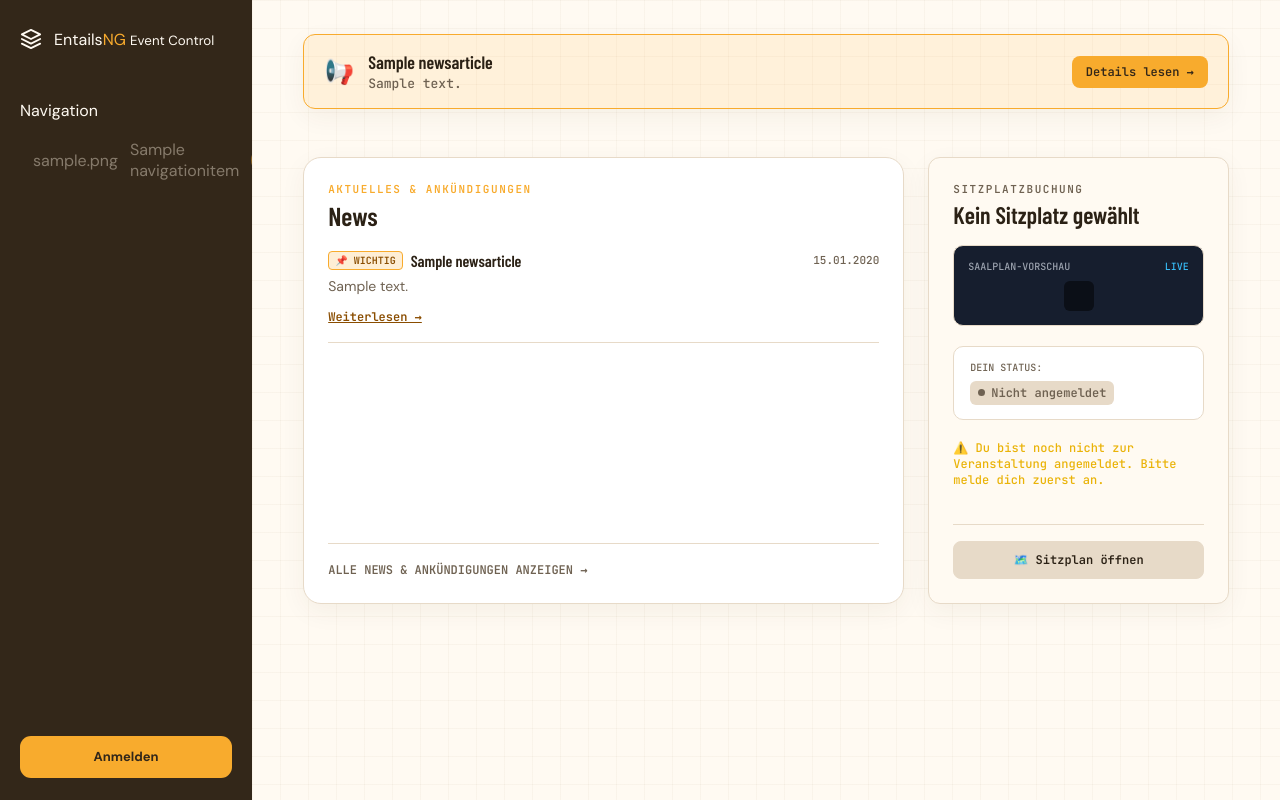
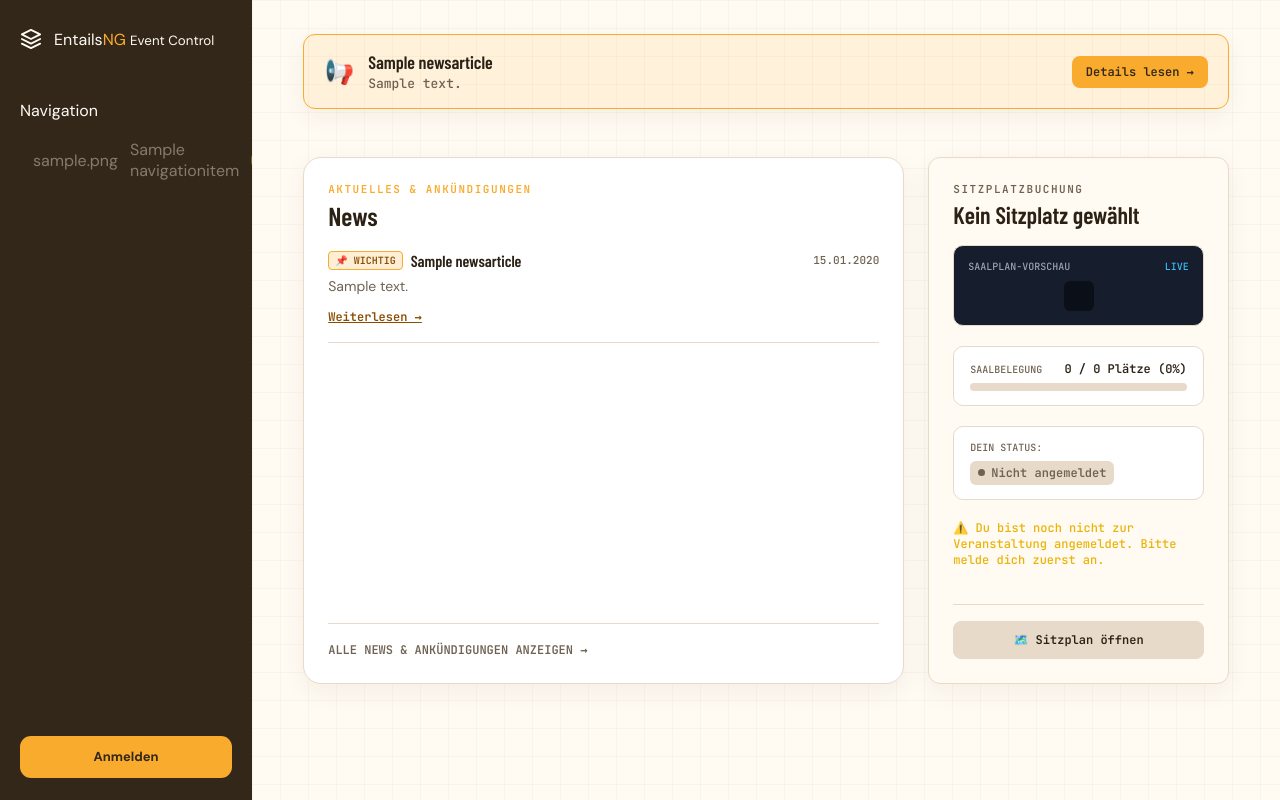
Before and after one commit to eschafellner/EntailsNG, a Django app: page / in a window 1280 px wide. Run offline with Django 5.2, Linux system fonts and the light colour scheme; tables that the repository leaves empty hold one stand-in row (values such as "Sample post"); parts of the project's set-up code (start-up, migrations or seed data) failed here and were passed over; some web fonts are replaced.

Commit message:
feat: Always display seating plan occupancy stats on Dashboard for all visitors

```diff
--- a/configuration/context_processors.py
+++ b/configuration/context_processors.py
@@ -141,6 +141,27 @@ def feature_flags(request):
     upcoming_event = Event.objects.filter(is_active=True).first()
     context['upcoming_event'] = upcoming_event
 
+    # Event Kapazität & Belegungsquote für Fortschrittsbalken berechnen (immer verfügbar)
+    if upcoming_event:
+        seat_cells = SeatingCell.objects.filter(
+            plan__event=upcoming_event,
+            cell_type=SeatingCell.CellType.SEAT,
+        )
+        total_seats = seat_cells.count()
+        reserved_seats = seat_cells.filter(
+            reservation_status__in=[
+                SeatingCell.ReservationStatus.PRE_RESERVED,
+                SeatingCell.ReservationStatus.RESERVED,
+            ]
+        ).count()
+        capacity_percent = (
+            int((reserved_seats / total_seats) * 100) if total_seats > 0 else 0
+        )
+
+        context['event_total_seats'] = total_seats
+        context['event_reserved_seats'] = reserved_seats
+        context['event_capacity_percent'] = capacity_percent
+
     if not (request.user.is_authenticated and upcoming_event):
         return context
 
@@ -172,25 +193,4 @@ def feature_flags(request):
             cell.seat_label or f'Pos ({cell.x},{cell.y})'
         )
 
-    # Event Kapazität & Belegungsquote für Fortschrittsbalken berechnen
-    if upcoming_event:
-        seat_cells = SeatingCell.objects.filter(
-            plan__event=upcoming_event,
-            cell_type=SeatingCell.CellType.SEAT,
-        )
-        total_seats = seat_cells.count()
-        reserved_seats = seat_cells.filter(
-            reservation_status__in=[
-                SeatingCell.ReservationStatus.PRE_RESERVED,
-                SeatingCell.ReservationStatus.RESERVED,
-            ]
-        ).count()
-        capacity_percent = (
-            int((reserved_seats / total_seats) * 100) if total_seats > 0 else 0
-        )
-
-        context['event_total_seats'] = total_seats
-        context['event_reserved_seats'] = reserved_seats
-        context['event_capacity_percent'] = capacity_percent
-
     return context
--- a/templates/dashboard.html
+++ b/templates/dashboard.html
@@ -400,21 +400,25 @@ document.addEventListener('DOMContentLoaded', function() {
           </script>
         {% endif %}
 
-        <!-- SITZPLATZ-BELEGUNGSQUOTE & CAPACITY PROGRESS BAR (PUNKT 1) -->
-        {% if upcoming_event and event_total_seats > 0 %}
+        <!-- SITZPLATZ-BELEGUNGSQUOTE & CAPACITY PROGRESS BAR -->
+        {% if upcoming_event %}
           <div style="background: var(--panel); border: 1px solid var(--line); padding: 14px 16px; border-radius: 10px; margin-bottom: 20px;">
             <div style="display: flex; justify-content: space-between; align-items: baseline; margin-bottom: 6px;">
               <span style="font-size: 10px; font-family: 'JetBrains Mono', monospace; color: var(--muted); text-transform: uppercase;">
                 Saalbelegung
               </span>
               <strong style="font-size: 12px; font-family: 'JetBrains Mono', monospace; color: var(--ink);">
-                {{ event_reserved_seats }} / {{ event_total_seats }} Plätze ({{ event_capacity_percent }}%)
+                {% if event_total_seats and event_total_seats > 0 %}
+                  {{ event_reserved_seats|default:0 }} / {{ event_total_seats }} Plätze ({{ event_capacity_percent|default:0 }}%)
+                {% else %}
+                  0 / 0 Plätze (0%)
+                {% endif %}
               </strong>
             </div>
 
             <!-- Custom Progress Bar -->
             <div style="width: 100%; height: 8px; background: var(--line); border-radius: 4px; overflow: hidden;">
-              <div style="width: {{ event_capacity_percent }}%; height: 100%; background: linear-gradient(90deg, #0284c7, #22c55e); border-radius: 4px; transition: width 0.4s ease;"></div>
+              <div style="width: {{ event_capacity_percent|default:0 }}%; height: 100%; background: linear-gradient(90deg, #0284c7, #22c55e); border-radius: 4px; transition: width 0.4s ease;"></div>
             </div>
           </div>
         {% endif %}
```
Also changed, not shown: events/tests.py (+12 -0 lines).
